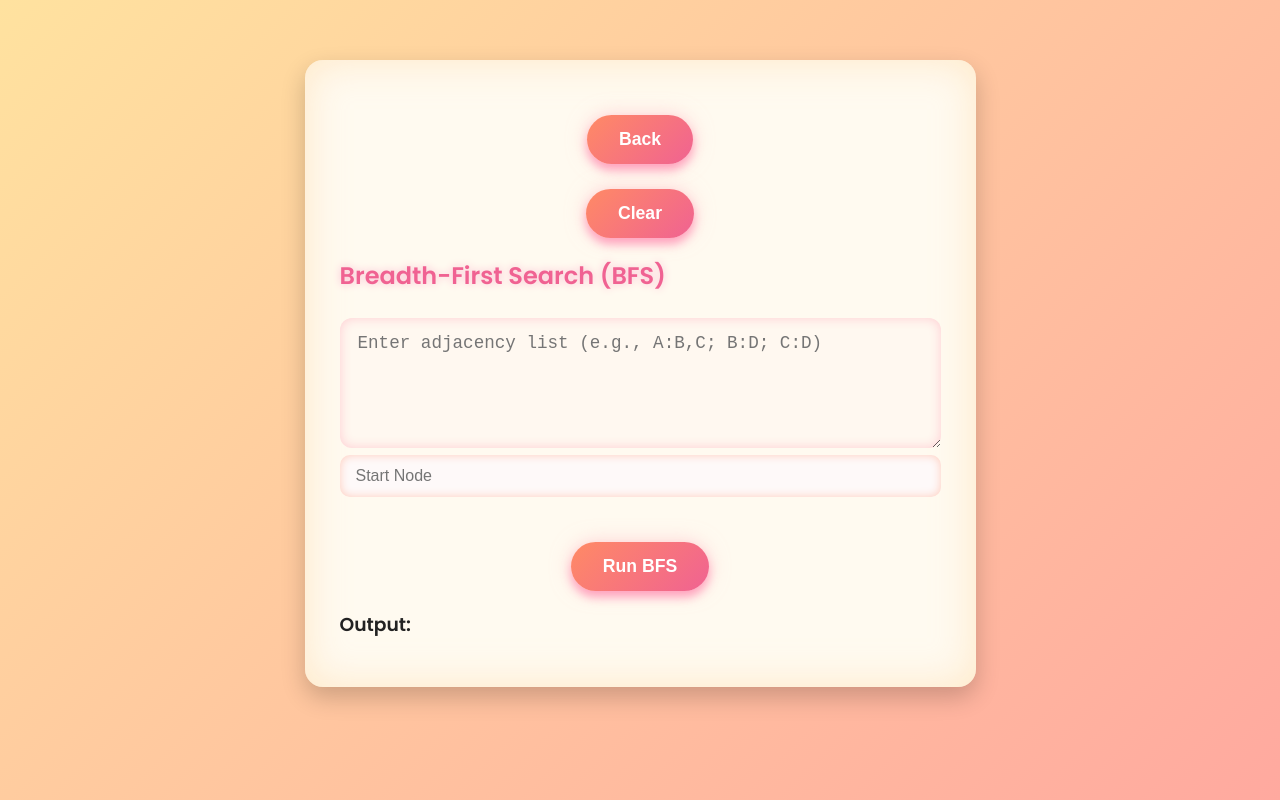
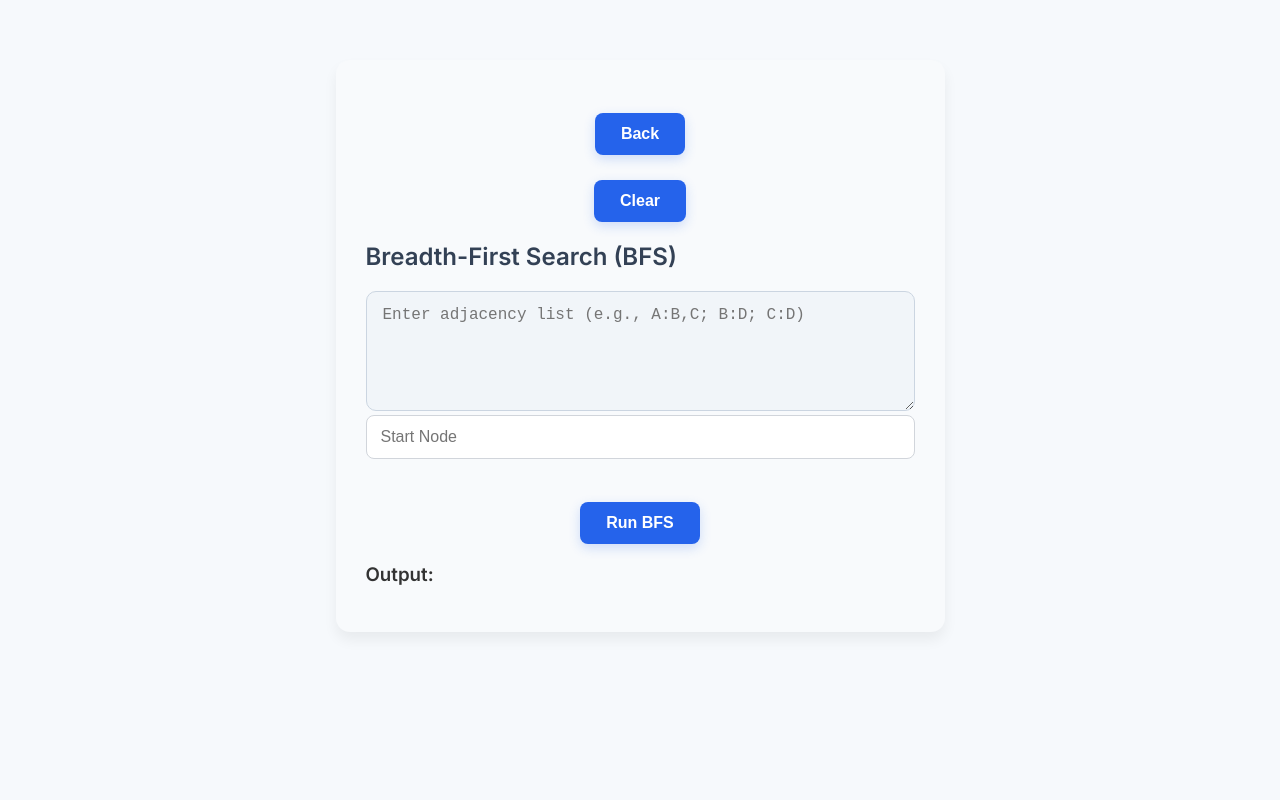
Before and after one commit to Gaganharikiranmarella/daa-pbl, a React (Vite) app: page /bfs in a window 1280 px wide. Built offline with nearby package versions, Linux system fonts and the light colour scheme.

Commit message:
modifed CSS

```diff
--- a/src/App.css
+++ b/src/App.css
@@ -1,138 +1,121 @@
-/* ===== GLOBAL ===== */
-@import url('https://fonts.googleapis.com/css2?family=Poppins:wght@400;600&display=swap');
+/* ===== GLOBAL STYLES ===== */
+@import url('https://fonts.googleapis.com/css2?family=Inter:wght@400;600&display=swap');
 
 * {
   box-sizing: border-box;
-  transition: all 0.3s ease;
+  transition: all 0.25s ease-in-out;
 }
 
 body {
   margin: 0;
-  background: linear-gradient(135deg, #ffe29f, #ffa99f);
-  color: #222;
-  font-family: 'Poppins', sans-serif;
+  font-family: 'Inter', sans-serif;
+  background: #f6f9fc;
+  color: #333;
   display: flex;
   justify-content: center;
   min-height: 100vh;
   padding: 20px;
 }
 
+/* ===== APP CONTAINER ===== */
 .app-container {
-  background: #fff0f5;
+  background: #ffffff;
   padding: 40px 30px 60px;
-  border-radius: 15px;
+  border-radius: 12px;
   width: 100%;
-  max-width: 720px;
-  box-shadow:
-    0 8px 16px rgba(0, 0, 0, 0.2),
-    inset 0 0 40px #ffd1dcaa;
+  max-width: 700px;
+  box-shadow: 0 8px 20px rgba(0, 0, 0, 0.08);
   position: relative;
 }
 
+/* ===== TITLE ===== */
 h1 {
   font-weight: 600;
-  font-size: 2.4rem;
+  font-size: 2.2rem;
   text-align: center;
-  margin-bottom: 35px;
-  color: #ff4081;
-  text-shadow: 0 0 10px #ff80ab;
+  margin-bottom: 30px;
+  color: #1e3a8a;
 }
 
 /* ===== TEXTAREA ===== */
 textarea {
   width: 100%;
-  background: #fff8f0;
-  color: #222;
-  border: none;
-  border-radius: 12px;
-  padding: 15px 18px;
-  font-size: 1.1rem;
+  background: #f1f5f9;
+  border: 1.5px solid #cbd5e1;
+  color: #1f2937;
+  border-radius: 10px;
+  padding: 14px 16px;
+  font-size: 1rem;
   resize: vertical;
-  box-shadow: inset 0 0 12px #ffcdd2;
-  outline-offset: 3px;
-  outline-color: #ff80ab88;
 }
 
 textarea:focus {
-  outline-color: #ff4081;
-  box-shadow: inset 0 0 15px #ff80ab;
-  transform: scale(1.02);
+  border-color: #2563eb;
+  outline: none;
+  background: #eef2f7;
 }
 
-/* ===== BUTTONS ===== */
+/* ===== PRIMARY BUTTON ===== */
 button {
   cursor: pointer;
-  background: linear-gradient(135deg, #ff8a65, #f06292);
+  background: #2563eb;
   border: none;
-  padding: 14px 32px;
-  font-size: 1.1rem;
+  padding: 12px 26px;
+  font-size: 1rem;
   font-weight: 600;
   color: #fff;
-  border-radius: 40px;
+  border-radius: 8px;
   margin-top: 25px;
   display: block;
   margin-left: auto;
   margin-right: auto;
-  box-shadow:
-    0 6px 10px #ff80abaa,
-    0 0 20px #ffb6c188;
+  box-shadow: 0 4px 12px rgba(37, 99, 235, 0.2);
 }
 
 button:hover {
-  box-shadow:
-    0 8px 20px #ff80abcc,
-    0 0 30px #ff4081cc;
-  transform: scale(1.1);
+  background: #1e40af;
+  box-shadow: 0 6px 16px rgba(30, 64, 175, 0.3);
 }
 
-/* ===== FLOATING BACK AND CLEAR BUTTONS ===== */
+/* ===== FLOATING BACK & CLEAR BUTTONS ===== */
 .floating-buttons {
   position: fixed;
   top: 20px;
   right: 20px;
   display: flex;
-  gap: 15px;
-  z-index: 9999;
+  gap: 10px;
+  z-index: 1000;
 }
 
 .floating-buttons button {
-  background: linear-gradient(135deg, #00c9ff, #92fe9d);
-  color: #222;
-  padding: 10px 18px;
-  font-weight: 700;
-  border-radius: 50px;
-  box-shadow:
-    0 4px 10px #00c9ffaa,
-    0 0 20px #92fe9dcc;
-  transition: all 0.3s ease;
-  min-width: 80px;
+  background: #e2e8f0;
+  color: #1e293b;
+  font-weight: 600;
+  padding: 10px 16px;
+  border-radius: 8px;
+  border: none;
+  font-size: 0.9rem;
+  box-shadow: 0 2px 6px rgba(0, 0, 0, 0.06);
 }
 
 .floating-buttons button:hover {
-  box-shadow:
-    0 6px 20px #00c9ffff,
-    0 0 40px #92fe9dff;
-  transform: scale(1.15);
-  background: linear-gradient(135deg, #92fe9d, #00c9ff);
+  background: #cbd5e1;
 }
 
-/* ===== ALGORITHM PAGES LAYOUT ===== */
+/* ===== ALGORITHM CONTAINER ===== */
 .algorithm-container {
-  background: #fffaf0;
-  padding: 30px 35px;
-  border-radius: 18px;
-  box-shadow:
-    0 10px 25px rgba(0, 0, 0, 0.2),
-    inset 0 0 40px #ffe0b2aa;
+  background: #f8fafc;
+  padding: 28px 30px;
+  border-radius: 14px;
+  box-shadow: 0 8px 14px rgba(0, 0, 0, 0.06);
   margin-top: 40px;
   position: relative;
 }
 
 .algorithm-container h2 {
-  color: #f06292;
-  margin-bottom: 25px;
+  color: #334155;
+  margin-bottom: 20px;
   font-weight: 600;
-  text-shadow: 0 0 8px #f8bbd0;
 }
 
 /* ===== INPUT FIELDS ===== */
@@ -140,63 +123,56 @@ button:hover {
 .algorithm-container input[type="text"],
 .algorithm-container select {
   width: 100%;
-  padding: 12px 16px;
-  border-radius: 10px;
-  border: none;
-  background: #fef9f9;
-  color: #333;
+  padding: 12px 14px;
+  border-radius: 8px;
+  border: 1.5px solid #d1d5db;
+  background: #ffffff;
   font-size: 1rem;
-  box-shadow: inset 0 0 10px #ffccbc;
-  margin-bottom: 20px;
-  outline-offset: 3px;
-  outline-color: #ffab91;
+  margin-bottom: 18px;
 }
 
-.algorithm-container input[type="number"]:focus,
-.algorithm-container input[type="text"]:focus,
+.algorithm-container input:focus,
 .algorithm-container select:focus {
-  outline-color: #f06292;
-  box-shadow: inset 0 0 12px #f06292aa;
-  transform: scale(1.02);
+  border-color: #2563eb;
+  outline: none;
+  background-color: #f0f4ff;
 }
 
 /* ===== RESULT BOX ===== */
 .result-box {
-  background: #fffde7;
-  border-radius: 12px;
-  padding: 18px 22px;
-  box-shadow: inset 0 0 25px #ffd54f;
-  margin-top: 25px;
-  font-size: 1.1rem;
-  min-height: 80px;
-  color: #f57c00;
+  background: #fef9c3;
+  border-radius: 10px;
+  padding: 16px 20px;
+  font-size: 1rem;
+  color: #92400e;
+  margin-top: 22px;
   white-space: pre-wrap;
+  box-shadow: inset 0 0 10px rgba(255, 223, 88, 0.2);
 }
 
 /* ===== RESPONSIVE ===== */
-@media (max-width: 650px) {
+@media (max-width: 640px) {
   .app-container {
     padding: 30px 20px 50px;
   }
 
   textarea {
-    font-size: 1rem;
-  }
-
-  button {
-    padding: 12px 28px;
-    font-size: 1rem;
+    font-size: 0.95rem;
   }
 
   .floating-buttons {
     top: 15px;
     right: 15px;
-    gap: 12px;
+    gap: 8px;
   }
 
   .floating-buttons button {
-    min-width: 70px;
-    padding: 8px 14px;
+    padding: 8px 12px;
+    font-size: 0.85rem;
+  }
+
+  button {
+    padding: 10px 22px;
     font-size: 0.95rem;
   }
 }
--- a/src/Home.css
+++ b/src/Home.css
@@ -1,138 +1,121 @@
-/* ===== GLOBAL ===== */
-@import url('https://fonts.googleapis.com/css2?family=Poppins:wght@400;600&display=swap');
+/* ===== GLOBAL STYLES ===== */
+@import url('https://fonts.googleapis.com/css2?family=Inter:wght@400;600&display=swap');
 
 * {
   box-sizing: border-box;
-  transition: all 0.3s ease;
+  transition: all 0.25s ease-in-out;
 }
 
 body {
   margin: 0;
-  background: linear-gradient(135deg, #ffe29f, #ffa99f);
-  color: #222;
-  font-family: 'Poppins', sans-serif;
+  font-family: 'Inter', sans-serif;
+  background: #f6f9fc;
+  color: #333;
   display: flex;
   justify-content: center;
   min-height: 100vh;
   padding: 20px;
 }
 
+/* ===== APP CONTAINER ===== */
 .app-container {
-  background: #fff0f5;
+  background: #ffffff;
   padding: 40px 30px 60px;
-  border-radius: 15px;
+  border-radius: 12px;
   width: 100%;
-  max-width: 720px;
-  box-shadow:
-    0 8px 16px rgba(0, 0, 0, 0.2),
-    inset 0 0 40px #ffd1dcaa;
+  max-width: 700px;
+  box-shadow: 0 8px 20px rgba(0, 0, 0, 0.08);
   position: relative;
 }
 
+/* ===== TITLE ===== */
 h1 {
   font-weight: 600;
-  font-size: 2.4rem;
+  font-size: 2.2rem;
   text-align: center;
-  margin-bottom: 35px;
-  color: #ff4081;
-  text-shadow: 0 0 10px #ff80ab;
+  margin-bottom: 30px;
+  color: #1e3a8a;
 }
 
 /* ===== TEXTAREA ===== */
 textarea {
   width: 100%;
-  background: #fff8f0;
-  color: #222;
-  border: none;
-  border-radius: 12px;
-  padding: 15px 18px;
-  font-size: 1.1rem;
+  background: #f1f5f9;
+  border: 1.5px solid #cbd5e1;
+  color: #1f2937;
+  border-radius: 10px;
+  padding: 14px 16px;
+  font-size: 1rem;
   resize: vertical;
-  box-shadow: inset 0 0 12px #ffcdd2;
-  outline-offset: 3px;
-  outline-color: #ff80ab88;
 }
 
 textarea:focus {
-  outline-color: #ff4081;
-  box-shadow: inset 0 0 15px #ff80ab;
-  transform: scale(1.02);
+  border-color: #2563eb;
+  outline: none;
+  background: #eef2f7;
 }
 
-/* ===== BUTTONS ===== */
+/* ===== PRIMARY BUTTON ===== */
 button {
   cursor: pointer;
-  background: linear-gradient(135deg, #ff8a65, #f06292);
+  background: #2563eb;
   border: none;
-  padding: 14px 32px;
-  font-size: 1.1rem;
+  padding: 12px 26px;
+  font-size: 1rem;
   font-weight: 600;
   color: #fff;
-  border-radius: 40px;
+  border-radius: 8px;
   margin-top: 25px;
   display: block;
   margin-left: auto;
   margin-right: auto;
-  box-shadow:
-    0 6px 10px #ff80abaa,
-    0 0 20px #ffb6c188;
+  box-shadow: 0 4px 12px rgba(37, 99, 235, 0.2);
 }
 
 button:hover {
-  box-shadow:
-    0 8px 20px #ff80abcc,
-    0 0 30px #ff4081cc;
-  transform: scale(1.1);
+  background: #1e40af;
+  box-shadow: 0 6px 16px rgba(30, 64, 175, 0.3);
 }
 
-/* ===== FLOATING BACK AND CLEAR BUTTONS ===== */
+/* ===== FLOATING BACK & CLEAR BUTTONS ===== */
 .floating-buttons {
   position: fixed;
   top: 20px;
   right: 20px;
   display: flex;
-  gap: 15px;
-  z-index: 9999;
+  gap: 10px;
+  z-index: 1000;
 }
 
 .floating-buttons button {
-  background: linear-gradient(135deg, #00c9ff, #92fe9d);
-  color: #222;
-  padding: 10px 18px;
-  font-weight: 700;
-  border-radius: 50px;
-  box-shadow:
-    0 4px 10px #00c9ffaa,
-    0 0 20px #92fe9dcc;
-  transition: all 0.3s ease;
-  min-width: 80px;
+  background: #e2e8f0;
+  color: #1e293b;
+  font-weight: 600;
+  padding: 10px 16px;
+  border-radius: 8px;
+  border: none;
+  font-size: 0.9rem;
+  box-shadow: 0 2px 6px rgba(0, 0, 0, 0.06);
 }
 
 .floating-buttons button:hover {
-  box-shadow:
-    0 6px 20px #00c9ffff,
-    0 0 40px #92fe9dff;
-  transform: scale(1.15);
-  background: linear-gradient(135deg, #92fe9d, #00c9ff);
+  background: #cbd5e1;
 }
 
-/* ===== ALGORITHM PAGES LAYOUT ===== */
+/* ===== ALGORITHM CONTAINER ===== */
 .algorithm-container {
-  background: #fffaf0;
-  padding: 30px 35px;
-  border-radius: 18px;
-  box-shadow:
-    0 10px 25px rgba(0, 0, 0, 0.2),
-    inset 0 0 40px #ffe0b2aa;
+  background: #f8fafc;
+  padding: 28px 30px;
+  border-radius: 14px;
+  box-shadow: 0 8px 14px rgba(0, 0, 0, 0.06);
   margin-top: 40px;
   position: relative;
 }
 
 .algorithm-container h2 {
-  color: #f06292;
-  margin-bottom: 25px;
+  color: #334155;
+  margin-bottom: 20px;
   font-weight: 600;
-  text-shadow: 0 0 8px #f8bbd0;
 }
 
 /* ===== INPUT FIELDS ===== */
@@ -140,63 +123,56 @@ button:hover {
 .algorithm-container input[type="text"],
 .algorithm-container select {
   width: 100%;
-  padding: 12px 16px;
-  border-radius: 10px;
-  border: none;
-  background: #fef9f9;
-  color: #333;
+  padding: 12px 14px;
+  border-radius: 8px;
+  border: 1.5px solid #d1d5db;
+  background: #ffffff;
   font-size: 1rem;
-  box-shadow: inset 0 0 10px #ffccbc;
-  margin-bottom: 20px;
-  outline-offset: 3px;
-  outline-color: #ffab91;
+  margin-bottom: 18px;
 }
 
-.algorithm-container input[type="number"]:focus,
-.algorithm-container input[type="text"]:focus,
+.algorithm-container input:focus,
 .algorithm-container select:focus {
-  outline-color: #f06292;
-  box-shadow: inset 0 0 12px #f06292aa;
-  transform: scale(1.02);
+  border-color: #2563eb;
+  outline: none;
+  background-color: #f0f4ff;
 }
 
 /* ===== RESULT BOX ===== */
 .result-box {
-  background: #fffde7;
-  border-radius: 12px;
-  padding: 18px 22px;
-  box-shadow: inset 0 0 25px #ffd54f;
-  margin-top: 25px;
-  font-size: 1.1rem;
-  min-height: 80px;
-  color: #f57c00;
+  background: #fef9c3;
+  border-radius: 10px;
+  padding: 16px 20px;
+  font-size: 1rem;
+  color: #92400e;
+  margin-top: 22px;
   white-space: pre-wrap;
+  box-shadow: inset 0 0 10px rgba(255, 223, 88, 0.2);
 }
 
 /* ===== RESPONSIVE ===== */
-@media (max-width: 650px) {
+@media (max-width: 640px) {
   .app-container {
     padding: 30px 20px 50px;
   }
 
   textarea {
-    font-size: 1rem;
-  }
-
-  button {
-    padding: 12px 28px;
-    font-size: 1rem;
+    font-size: 0.95rem;
   }
 
   .floating-buttons {
     top: 15px;
     right: 15px;
-    gap: 12px;
+    gap: 8px;
   }
 
   .floating-buttons button {
-    min-width: 70px;
-    padding: 8px 14px;
+    padding: 8px 12px;
+    font-size: 0.85rem;
+  }
+
+  button {
+    padding: 10px 22px;
     font-size: 0.95rem;
   }
 }
```
